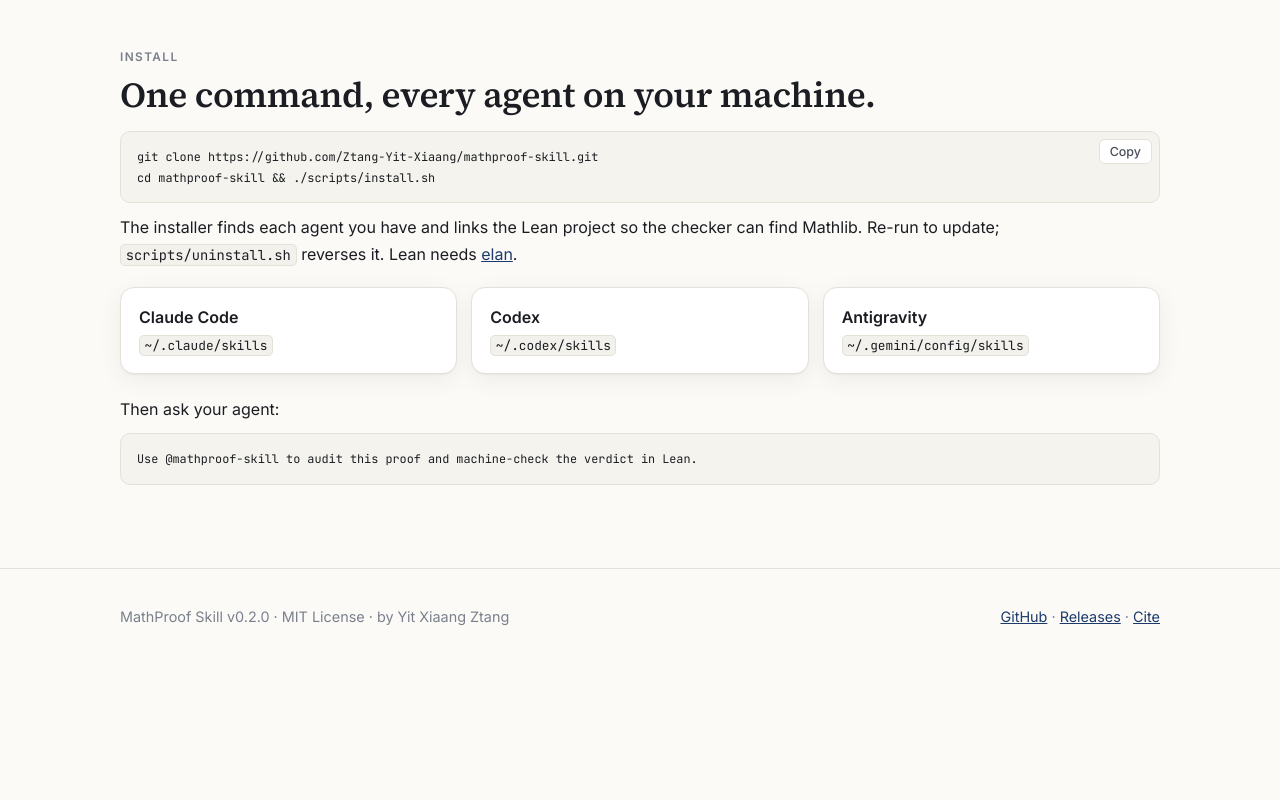
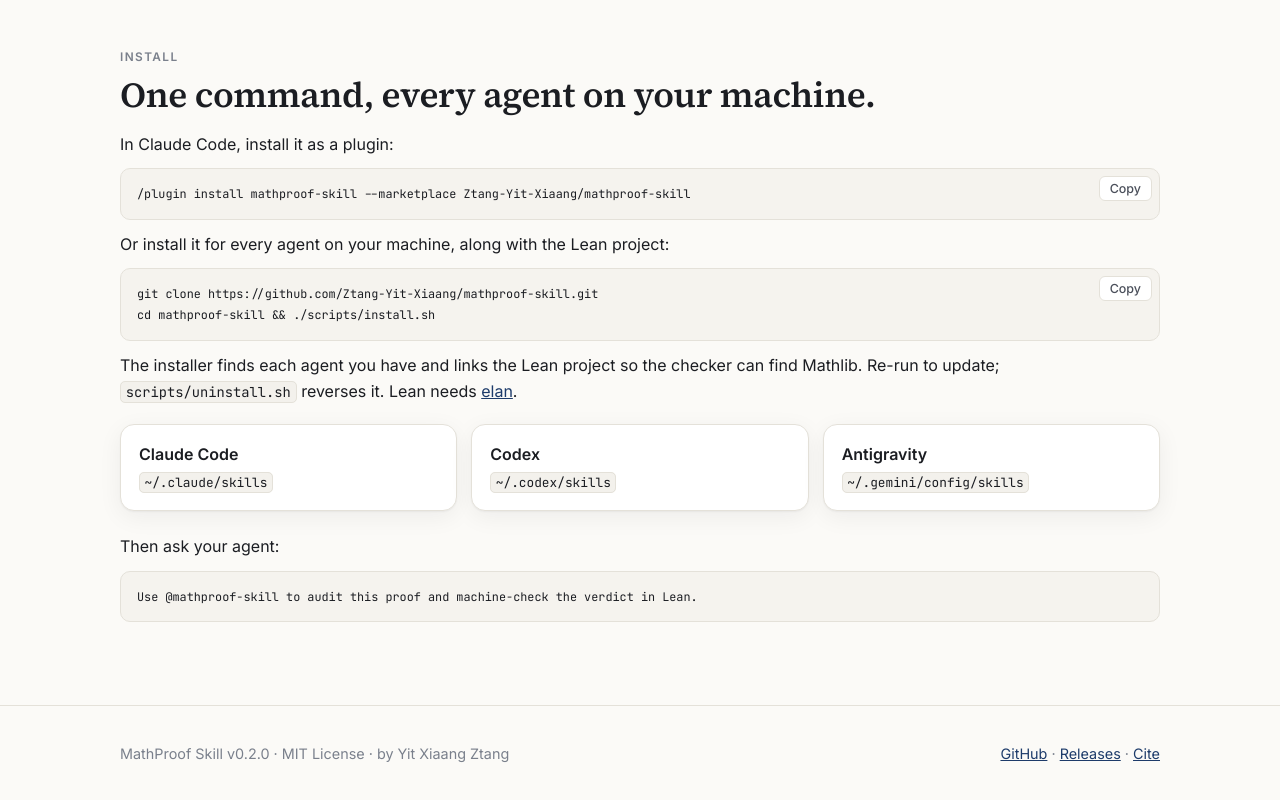
Before and after one commit to Ztang-Yit-Xiaang/mathproof-skill, a plain HTML site: page docs/index.html in a window 1280 px wide. Shown: the part 4657-5457 px from the top of the page. Before the commit the page ends 5334 px from the top, so only its background shows below. Drawn offline with nearby package versions, Linux system fonts and the light colour scheme.

Commit message:
Package as a Claude Code plugin with a marketplace manifest

```diff
--- a/docs/index.html
+++ b/docs/index.html
@@ -417,6 +417,12 @@
   <div class="wrap">
     <div class="eyebrow">Install</div>
     <h2>One command, every agent on your machine.</h2>
+    <p>In Claude Code, install it as a plugin:</p>
+    <div class="copy">
+<pre><code id="plug">/plugin install mathproof-skill --marketplace Ztang-Yit-Xiaang/mathproof-skill</code></pre>
+      <button type="button" data-copy="plug">Copy</button>
+    </div>
+    <p>Or install it for every agent on your machine, along with the Lean project:</p>
     <div class="copy">
 <pre><code id="cmd">git clone https://github.com/Ztang-Yit-Xiaang/mathproof-skill.git
 cd mathproof-skill && ./scripts/install.sh</code></pre>
```
Also changed, not shown: .claude-plugin/icon.png (added), .claude-plugin/marketplace.json (added), .claude-plugin/plugin.json (added), 1 other file.
